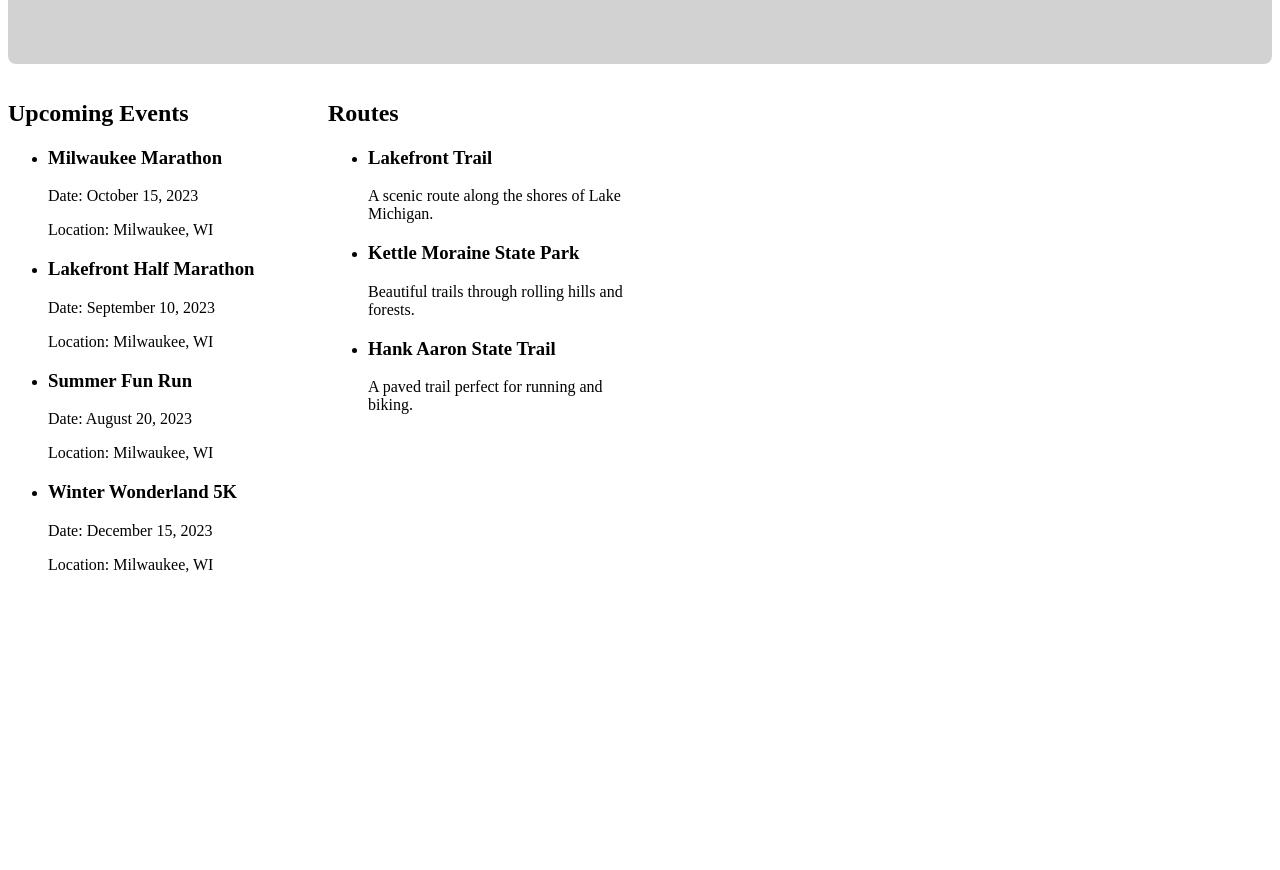
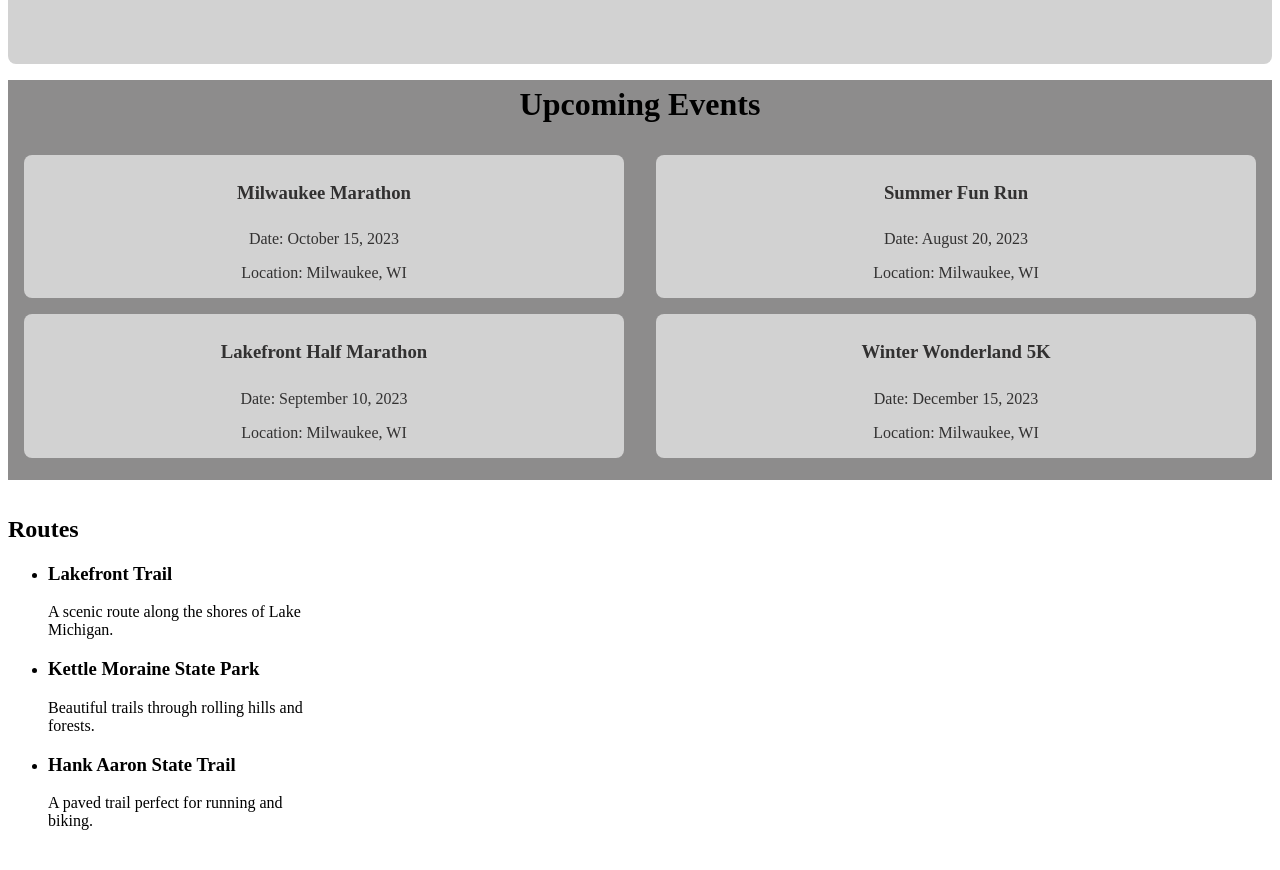
Before and after one commit to JavierGolpeJ/Running_club_Website, a plain HTML site: page index.html in a window 1280 px wide. Shown: the part 1256-2126 px from the top of the page. Drawn offline with Linux system fonts and the light colour scheme.

Commit message:
Worked on events section to visually make it better

```diff
--- a/index.html
+++ b/index.html
@@ -59,9 +59,10 @@
                 </ul>
             </div>
         </section>
-        <section id="events">
+        <section class="events" id="events">
             <h2>Upcoming Events</h2>
             <ul>
+                <div class="left">
                     <li>
                         <h3>Milwaukee Marathon</h3>
                         <p>Date: October 15, 2023</p>
@@ -72,6 +73,9 @@
                         <p>Date: September 10, 2023</p>
                         <p>Location: Milwaukee, WI</p>
                     </li>
+                </div>
+
+                <div class="right">
                     <li>
                         <h3>Summer Fun Run</h3>
                         <p>Date: August 20, 2023</p>
@@ -82,6 +86,7 @@
                         <p>Date: December 15, 2023</p>
                         <p>Location: Milwaukee, WI</p>
                     </li>
+                </div>
             </ul>
         </section>
         <section class="Routes">
--- a/styles.css
+++ b/styles.css
@@ -162,3 +162,71 @@ section {
 .icon {
     margin: auto 0;
 }
+
+/* Event section */
+
+.events {
+    grid-row: 4 / 4;
+    grid-column: 1 / 5;
+    display: flex;
+    flex-direction: column;
+    justify-content: center;
+    background-color: rgba(49, 47, 47, 0.554);
+    border-color: black;
+}
+
+.events h2 {
+    font-size: 2rem;
+    padding-top: 1rem;
+    text-align: center;
+    margin: auto 0;
+}
+
+.events ul {
+    list-style-type: none;
+    display: flex;
+    justify-content: space-evenly;
+    padding: 0;
+}
+
+.left {
+    width: 50%;
+}
+
+.right {
+    width: 50%;
+}
+
+.left p,
+.right p {
+    text-align: center;
+    margin: auto 0;
+    padding: .5rem;
+}
+
+.left h3,
+.right h3 {
+    text-align: center;
+}
+
+
+.left li {
+    /* width: 80%; */
+    background-color: #d2d2d2;
+    border-color: black;
+    border-radius: 0.5rem;
+    color: #323131;
+    padding: 0.5rem;
+    margin: 1rem;
+}
+
+.right li {
+    /* width: 80%; */
+    text-align: left;
+    background-color: #d2d2d2;
+    border-color: black;
+    border-radius: 0.5rem;
+    color: #323131;
+    padding: 0.5rem;
+    margin: 1rem;
+}
```
Also changed, not shown: 1 other file. Lines whose indentation alone changed are shown as unchanged.
